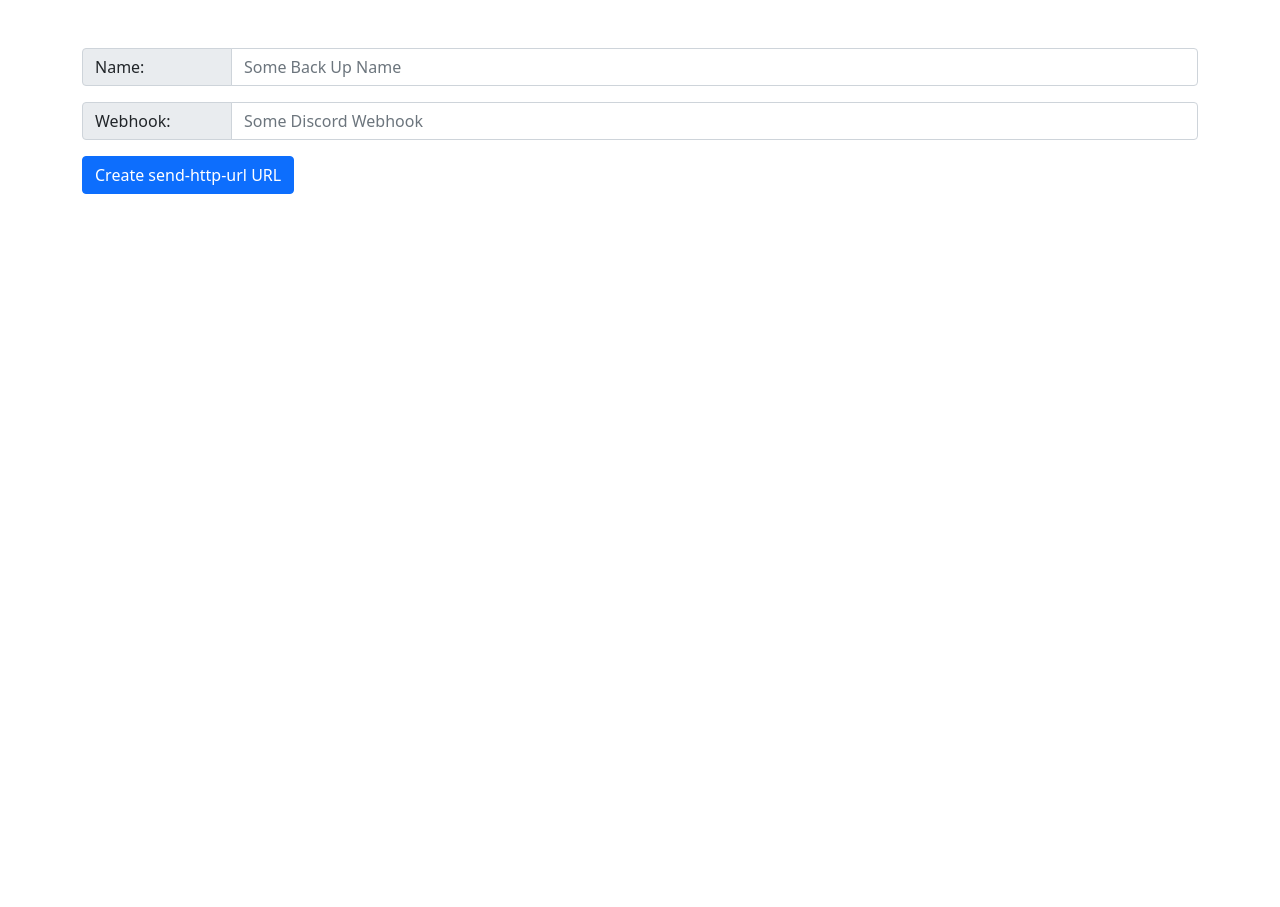
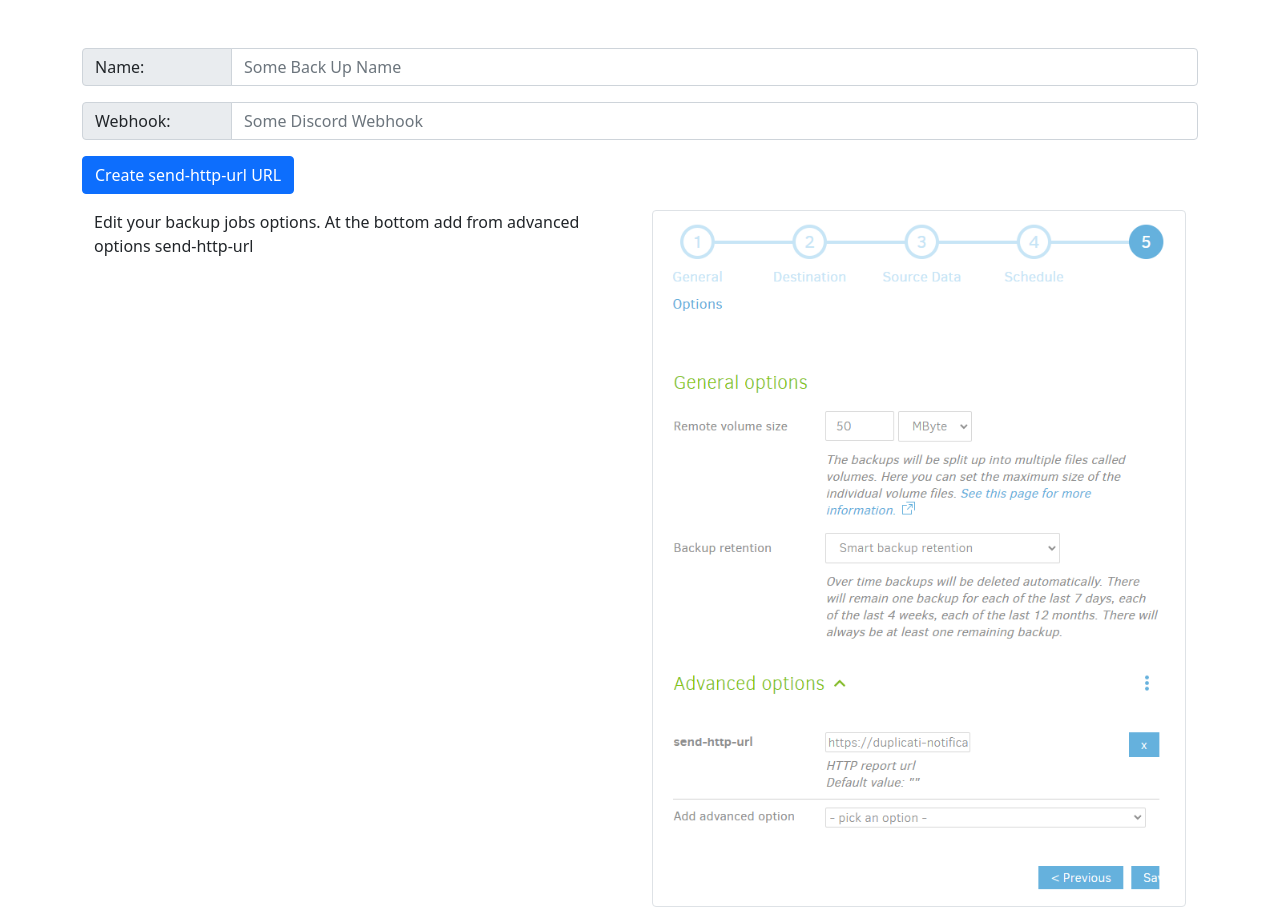
Before and after one commit to jameslloyd/duplicati-discord-notification, a Flask app: page / in a window 1280 px wide. Shown: the part 53-960 px from the top of the page. Before the commit the page ends 247 px from the top, so only its background shows below. Run offline with Flask 2, Linux system fonts and the light colour scheme; some libraries are stand-ins or nearby versions.

Commit message:
homepage update

```diff
--- a/templates/index.html
+++ b/templates/index.html
@@ -32,20 +32,18 @@
   <body>
 <div class='container'>
     <header class="d-flex align-items-center pb-3 mb-5 border-bottom">
-        <a href="/" class="d-flex align-items-center text-dark text-decoration-none">
-          <span class="fs-4">Duplicati Notifications</span>
-        </a>
+        <a href="/" class="d-flex align-items-center text-dark text-decoration-none"><span class="fs-4">Duplicati Notifications</span></a>
       </header>
     <div class='row'>
         <main>
-            <form>
+            <form class='needs-validation'>
                 <div class="input-group mb-3">
                     <span style='width:150px;' class="input-group-text" id="basic-addon1">Name: </span>
-                    <input type="text" class="form-control" placeholder="Some Back Up Name" aria-label="name" name='name'>
+                    <input type="text" class="form-control" placeholder="Some Back Up Name" aria-label="name" name='name' required>
                 </div>
                 <div class="input-group mb-3">
                     <span style='width:150px;' class="input-group-text" id="basic-addon1">Webhook: </span>
-                    <input type="text" class="form-control" placeholder="Some Discord Webhook" aria-label="webhook" name='webhook'>
+                    <input type="text" class="form-control" placeholder="Some Discord Webhook" aria-label="webhook" name='webhook' required>
                 </div>
                 <div class="input-group mb-3">
                     <button type="submit" class="btn btn-primary">Create send-http-url URL</button>
@@ -59,6 +57,16 @@
             </form>
         </main>
     </div>
+    <div class="container">
+        <div class="row">
+          <div class="col">
+            Edit your backup jobs options.  At the bottom add from advanced options send-http-url
+          </div>
+          <div class="col">
+            <img src="{{ url_for('static',filename='Duplicati-Backup-Options.png')}}" class="img-thumbnail">
+          </div>
+
+    </div>
 </div>
 
     <script src="/docs/5.0/dist/js/bootstrap.bundle.min.js" integrity="sha384-MrcW6ZMFYlzcLA8Nl+NtUVF0sA7MsXsP1UyJoMp4YLEuNSfAP+JcXn/tWtIaxVXM" crossorigin="anonymous"></script>
```
